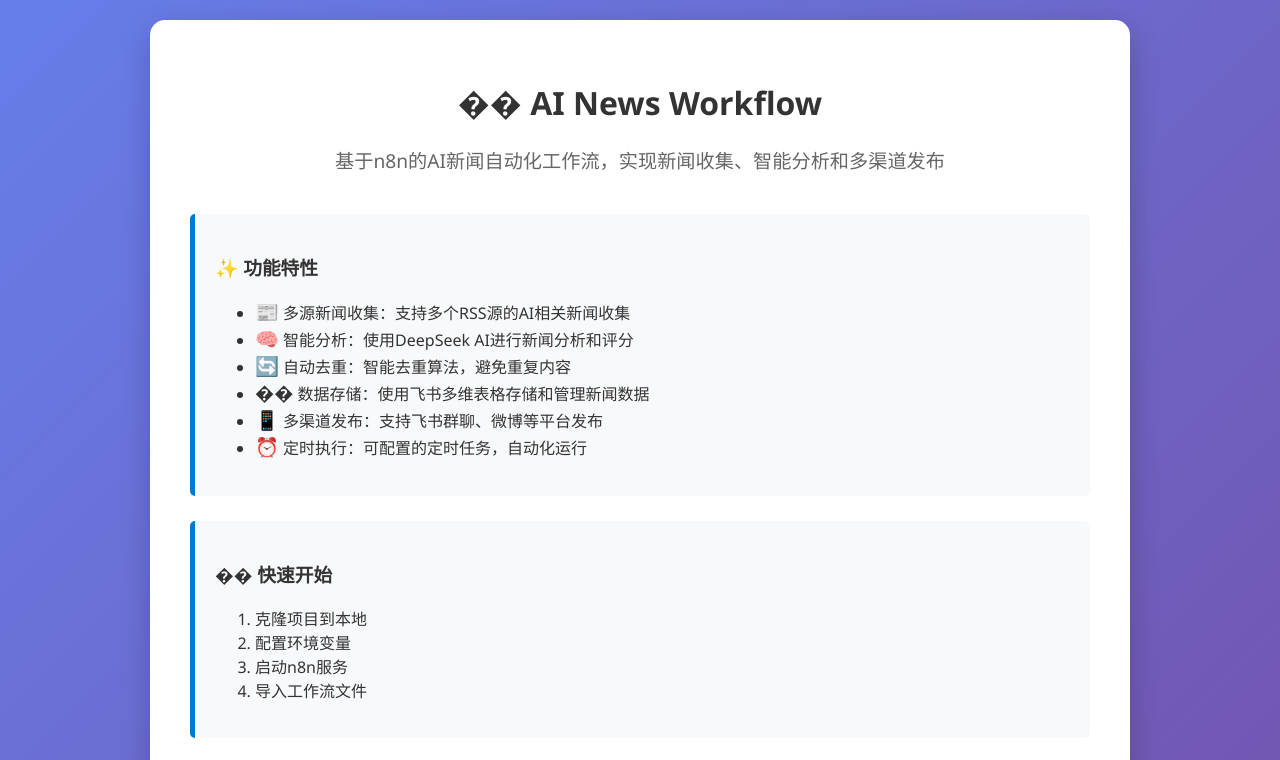
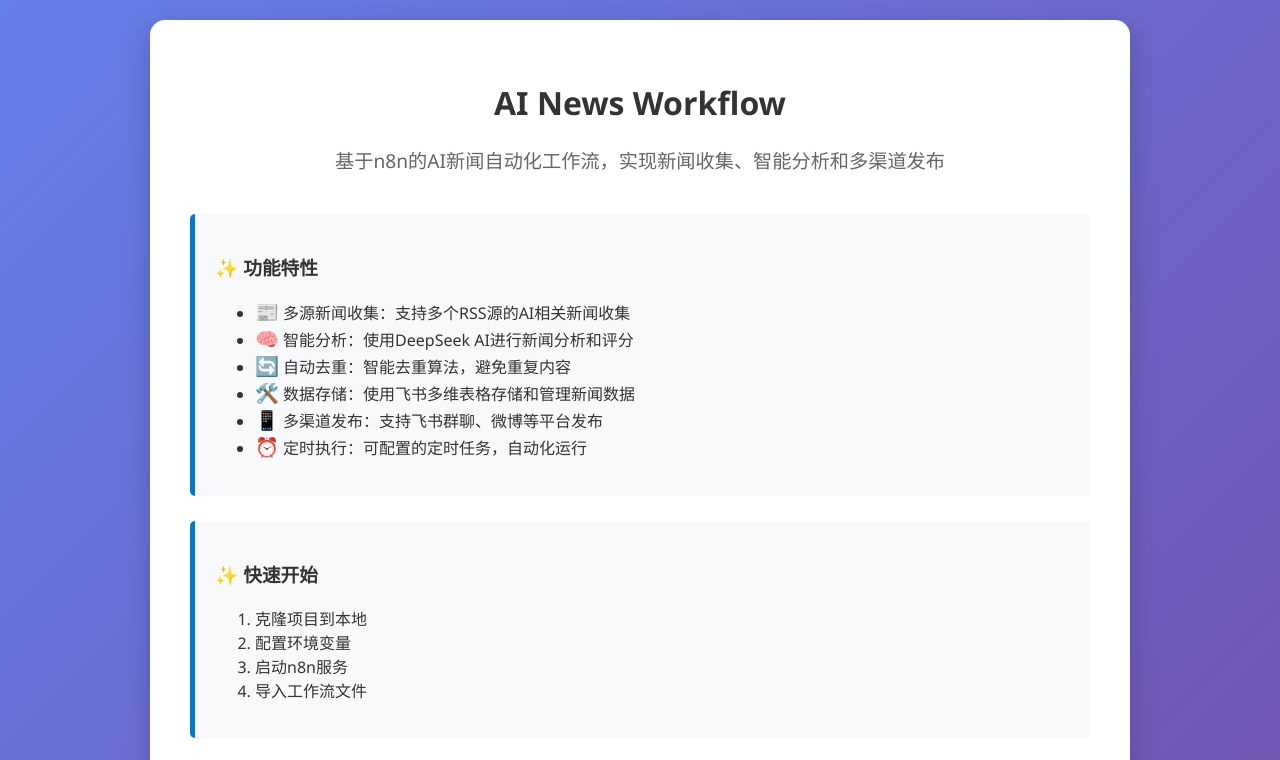
Before and after one commit to FabonacciiSS/ai-news-workflow, a plain HTML site: page index.html in a window 1280 px wide. Shown: the top 760 px of the page. Drawn offline with Linux system fonts and the light colour scheme.

Commit message:
Update index.html
fixed emojis

```diff
--- a/index.html
+++ b/index.html
@@ -53,7 +53,7 @@
 <body>
     <div class="container">
         <div class="header">
-            <h1>�� AI News Workflow</h1>
+            <h1> AI News Workflow</h1>
             <p style="font-size: 1.2em; color: #666;">基于n8n的AI新闻自动化工作流，实现新闻收集、智能分析和多渠道发布</p>
         </div>
 
@@ -63,14 +63,14 @@
                 <li><span class="emoji">📰</span> 多源新闻收集：支持多个RSS源的AI相关新闻收集</li>
                 <li><span class="emoji">🧠</span> 智能分析：使用DeepSeek AI进行新闻分析和评分</li>
                 <li><span class="emoji">🔄</span> 自动去重：智能去重算法，避免重复内容</li>
-                <li><span class="emoji">��</span> 数据存储：使用飞书多维表格存储和管理新闻数据</li>
+                <li><span class="emoji">🛠️</span> 数据存储：使用飞书多维表格存储和管理新闻数据</li>
                 <li><span class="emoji">📱</span> 多渠道发布：支持飞书群聊、微博等平台发布</li>
                 <li><span class="emoji">⏰</span> 定时执行：可配置的定时任务，自动化运行</li>
             </ul>
         </div>
 
         <div class="feature">
-            <h3>�� 快速开始</h3>
+            <h3>✨ 快速开始</h3>
             <ol>
                 <li>克隆项目到本地</li>
                 <li>配置环境变量</li>
@@ -97,7 +97,7 @@
 
         <div style="text-align: center;">
             <a href="https://github.com/FabonacciiSS/ai-news-workflow" class="github-link">
-                �� 查看GitHub仓库
+                 查看GitHub仓库
             </a>
         </div>
     </div>
```
